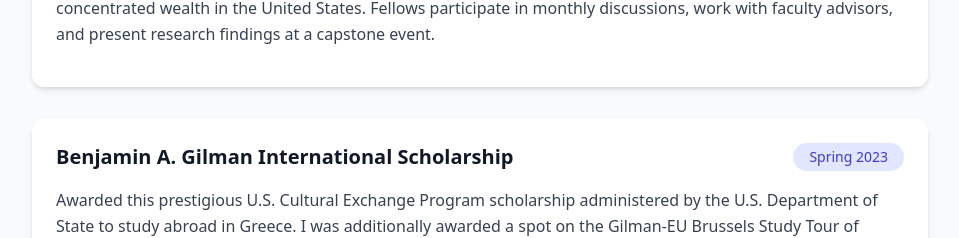
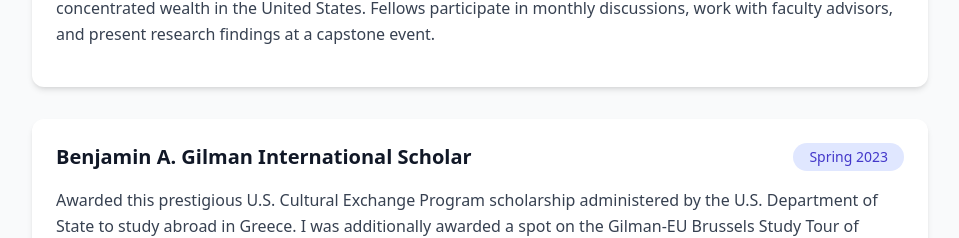
Before and after one commit to imanistewart/hire-me-website, a React (Vite) app: page / in a window 1280 px wide. Shown: the part 7453-7691 px from the top of the page, without its empty margins (160-1119 px from the left). Built offline with nearby package versions, Linux system fonts and the light colour scheme.

Commit message:
Updated App.tsx

```diff
--- a/src/App.tsx
+++ b/src/App.tsx
@@ -185,7 +185,7 @@ const yourAwards = [
       },
       {
         period: "Spring 2023",
-        title: "Benjamin A. Gilman International Scholarship",
+        title: "Benjamin A. Gilman International Scholar",
         description: "Awarded this prestigious U.S. Cultural Exchange Program scholarship administered by the U.S. Department of State to study abroad in Greece. I was additionally awarded a spot on the Gilman-EU Brussels Study Tour of March 2023, where 20 Gilman students toured the European Union offices and met State Department officials in Belgium."
       },
       {
```
